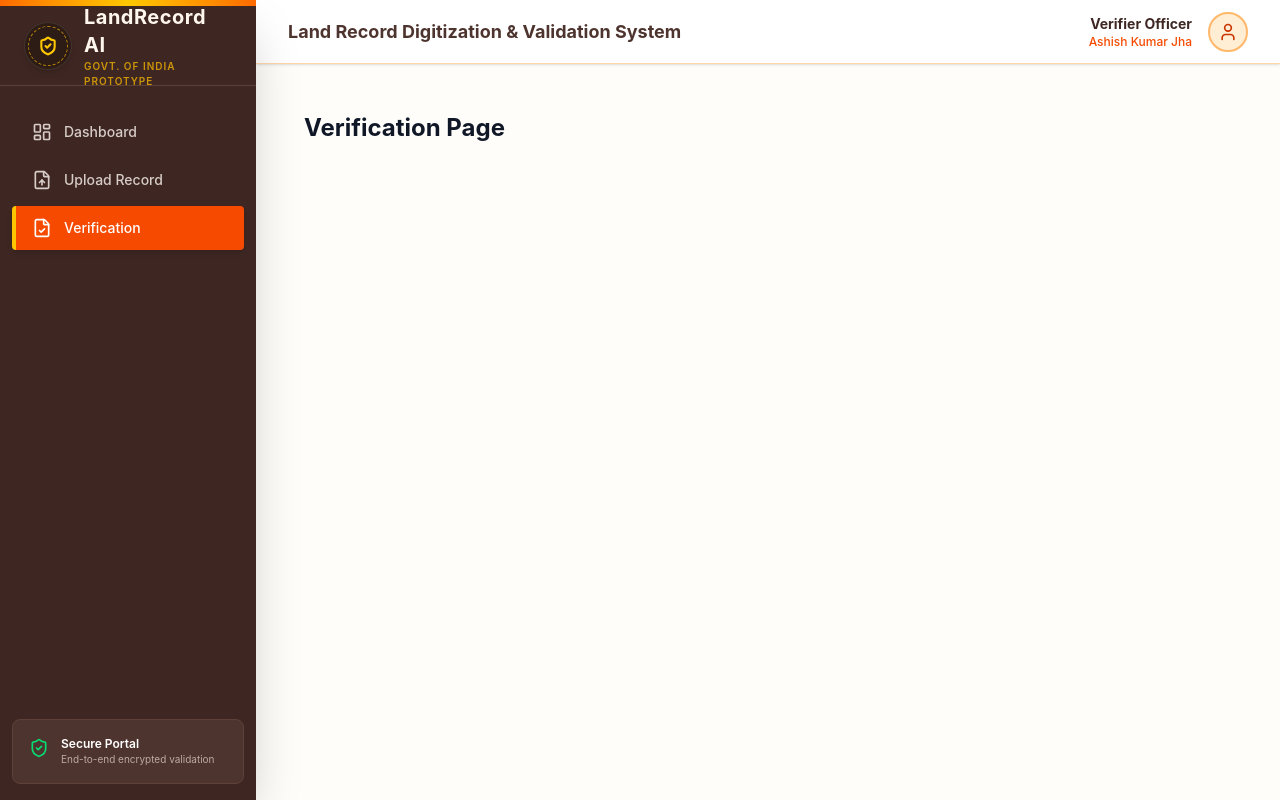
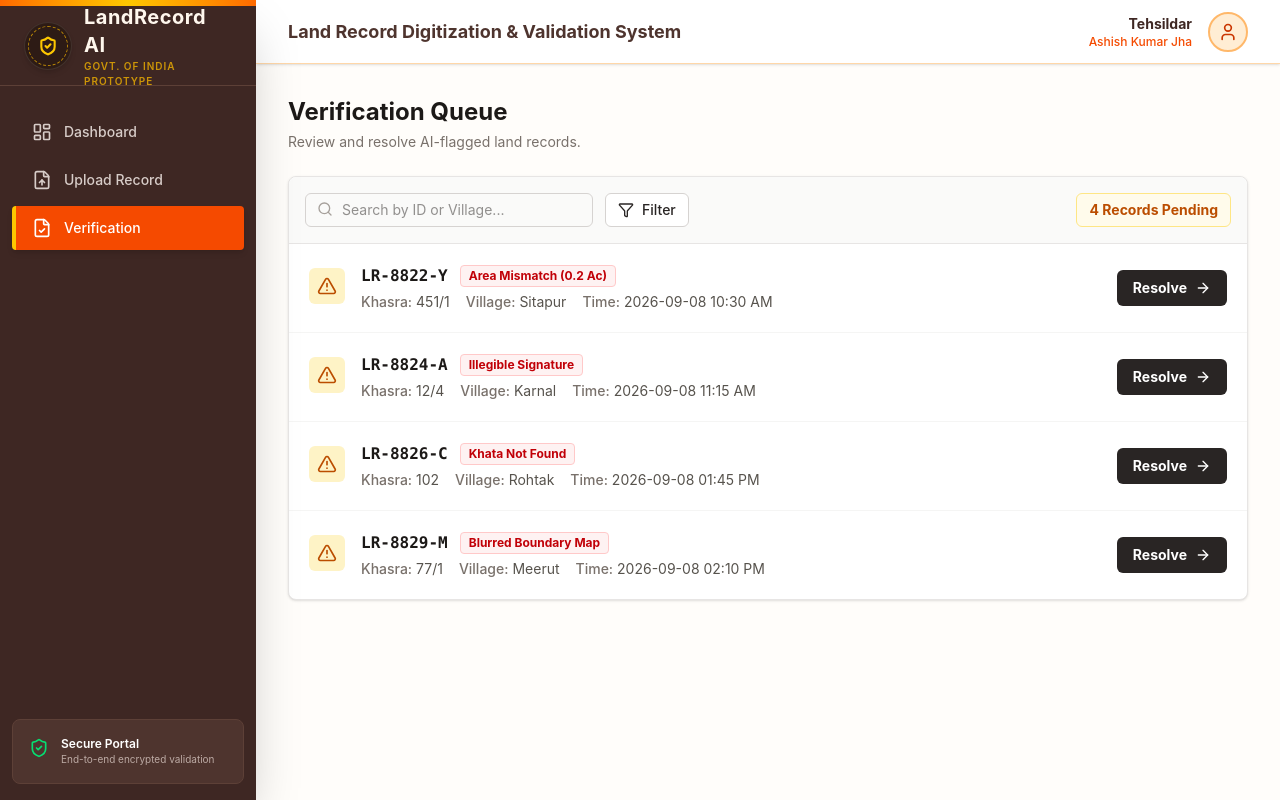
Before and after one commit to aayushtiwari13/LandRecord-Ai, a React (Vite) app in the folder frontend/: page /dashboard/verification in a window 1280 px wide. Built offline with nearby package versions, Linux system fonts and the light colour scheme.

Commit message:
Basic Verification file completed

```diff
--- a/frontend/src/components/Navbar.jsx
+++ b/frontend/src/components/Navbar.jsx
@@ -11,7 +11,7 @@ export default function Navbar() {
 
       <div className="flex items-center space-x-4">
         <div className="flex flex-col text-right">
-          <span className="text-sm font-bold text-[#3E2723]">Verifier Officer</span>
+          <span className="text-sm font-bold text-[#3E2723]">Tehsildar</span>
           <span className="text-xs text-orange-600 font-medium">Ashish Kumar Jha</span>
         </div>
         <div className="h-10 w-10 bg-orange-100 rounded-full flex items-center justify-center border-2 border-orange-300">
--- a/frontend/src/pages/Verification.jsx
+++ b/frontend/src/pages/Verification.jsx
@@ -1,6 +1,94 @@
-import React from 'react'
+import React from 'react';
+import { Link } from 'react-router-dom';
+import { AlertTriangle, Search, Filter, ArrowRight } from 'lucide-react';
 
-// src/pages/Dashboard.jsx
 export default function Verification() {
-  return <div className="p-4 text-2xl font-bold">Verification Page</div>;
+  // Mock data specifically for records that NEED human review
+  const pendingRecords = [
+    { id: "LR-8822-Y", khasra: "451/1", village: "Sitapur", issue: "Area Mismatch (0.2 Ac)", date: "2026-09-08 10:30 AM" },
+    { id: "LR-8824-A", khasra: "12/4", village: "Karnal", issue: "Illegible Signature", date: "2026-09-08 11:15 AM" },
+    { id: "LR-8826-C", khasra: "102", village: "Rohtak", issue: "Khata Not Found", date: "2026-09-08 01:45 PM" },
+    { id: "LR-8829-M", khasra: "77/1", village: "Meerut", issue: "Blurred Boundary Map", date: "2026-09-08 02:10 PM" },
+  ];
+
+  return (
+    <div className="max-w-6xl mx-auto space-y-6 text-stone-800 font-sans">
+
+      {/* Header */}
+      <div>
+        <h1 className="text-2xl font-bold text-stone-900">Verification Queue</h1>
+        <p className="text-sm text-stone-500 mt-1">Review and resolve AI-flagged land records.</p>
+      </div>
+
+      {/* Main Container */}
+      <div className="bg-white border border-stone-200 rounded-lg shadow-sm">
+
+        {/* Toolbar */}
+        <div className="p-4 border-b border-stone-200 bg-stone-50 flex justify-between items-center rounded-t-lg">
+          <div className="flex items-center space-x-3">
+            <div className="relative">
+              <Search className="w-4 h-4 absolute left-3 top-2 text-stone-400" />
+              <input
+                type="text"
+                placeholder="Search by ID or Village..."
+                className="pl-9 pr-3 py-1.5 text-sm border border-stone-300 rounded-md focus:outline-none focus:border-amber-500 w-72"
+              />
+            </div>
+            <button className="px-3 py-1.5 border border-stone-300 rounded-md bg-white text-sm font-medium hover:bg-stone-100 flex items-center">
+              <Filter className="w-4 h-4 mr-2" /> Filter
+            </button>
+          </div>
+          <div className="text-sm font-bold text-amber-700 bg-amber-50 px-3 py-1.5 rounded-md border border-amber-200">
+            {pendingRecords.length} Records Pending
+          </div>
+        </div>
+
+        {/* List of Pending Records */}
+        <div className="divide-y divide-stone-100">
+          {pendingRecords.map((record) => (
+            <div key={record.id} className="p-5 hover:bg-stone-50 transition-colors flex items-center justify-between">
+
+              <div className="flex items-start space-x-4">
+                <div className="mt-1 p-2 bg-amber-100 text-amber-700 rounded-md">
+                  <AlertTriangle className="w-5 h-5" />
+                </div>
+                <div>
+                  <div className="flex items-center space-x-3 mb-1">
+                    <h3 className="text-base font-bold text-stone-900 font-mono">{record.id}</h3>
+                    <span className="text-xs font-bold text-red-700 bg-red-50 border border-red-200 px-2 py-0.5 rounded-sm">
+                      {record.issue}
+                    </span>
+                  </div>
+                  <div className="text-sm text-stone-600 flex space-x-4">
+                    <span><strong className="text-stone-500 font-medium">Khasra:</strong> {record.khasra}</span>
+                    <span><strong className="text-stone-500 font-medium">Village:</strong> {record.village}</span>
+                    <span><strong className="text-stone-500 font-medium">Time:</strong> {record.date}</span>
+                  </div>
+                </div>
+              </div>
+
+              <div>
+                <Link
+                  to={`/dashboard/record/${record.id}`}
+                  className="flex items-center px-4 py-2 bg-stone-800 text-white text-sm font-bold rounded-md hover:bg-stone-900 transition-colors"
+                >
+                  Resolve <ArrowRight className="w-4 h-4 ml-2" />
+                </Link>
+              </div>
+
+            </div>
+          ))}
+
+          {/* Empty State Fallback (If no records) */}
+          {pendingRecords.length === 0 && (
+            <div className="p-12 text-center text-stone-500">
+              <p className="text-lg font-semibold">Queue is empty</p>
+              <p className="text-sm">All AI-flagged records have been resolved.</p>
+            </div>
+          )}
+        </div>
+
+      </div>
+    </div>
+  );
 }
```
